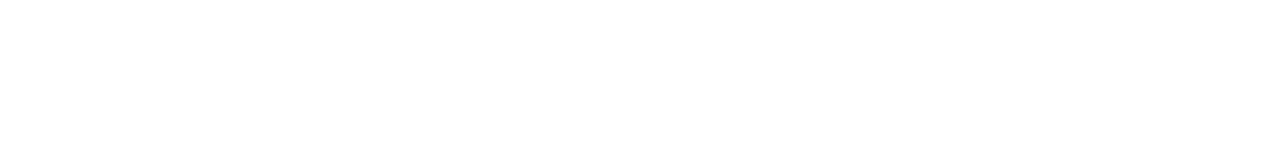
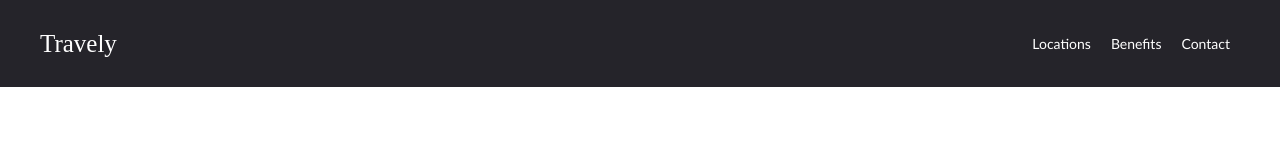
Before and after one commit to kgaolodevs/travely, a plain HTML site: page index.html in a window 1280 px wide. Drawn offline with Linux system fonts and the light colour scheme.

Commit message:
Completed navigation bar

```diff
--- a/index.html
+++ b/index.html
@@ -9,7 +9,17 @@
       content="Travely is a world renowed travel agency specialising in the exoctic getaway market"
     />
     <link rel="icon" href="./assets/plane (1).svg" />
+    <link rel="stylesheet" href="./style.css" />
     <title>Travely | World Renowned Travel Agency</title>
   </head>
-  <body></body>
+  <body>
+    <nav class="navigation">
+      <li class="navigation__logo">Travely</li>
+      <div class="navigation__items">
+        <li class="navigation__items--locations item">Locations</li>
+        <li class="navigation__items--benefits item">Benefits</li>
+        <li class="navigation__items--contact item">Contact</li>
+      </div>
+    </nav>
+  </body>
 </html>
--- a/style.scss
+++ b/style.scss
@@ -0,0 +1,47 @@
+// Global Reset
+*,
+*::before,
+*::after {
+  padding: 0;
+  margin: 0;
+  box-sizing: border-box;
+  font-family: "Gill Sans MT";
+  list-style: none;
+}
+
+html {
+  font-size: 62.5%;
+}
+
+body {
+  height: 100vh;
+  width: 100vw;
+}
+
+// Variables
+:root {
+  --color-primary: #25242a;
+  --color-white: #ffffff;
+}
+
+.navigation {
+  background-color: var(--color-primary);
+  color: var(--color-white);
+  padding: 2.5rem 4rem;
+  display: flex;
+  justify-content: space-between;
+  align-items: center;
+
+  &__logo {
+    font-size: 2.5rem;
+    font-family: "Brush Script MT";
+  }
+
+  &__items {
+    display: flex;
+    font-size: 1.4rem;
+    .item {
+      margin: 1rem;
+    }
+  }
+}
```
Also changed, not shown: style.css (added), 1 other file.
